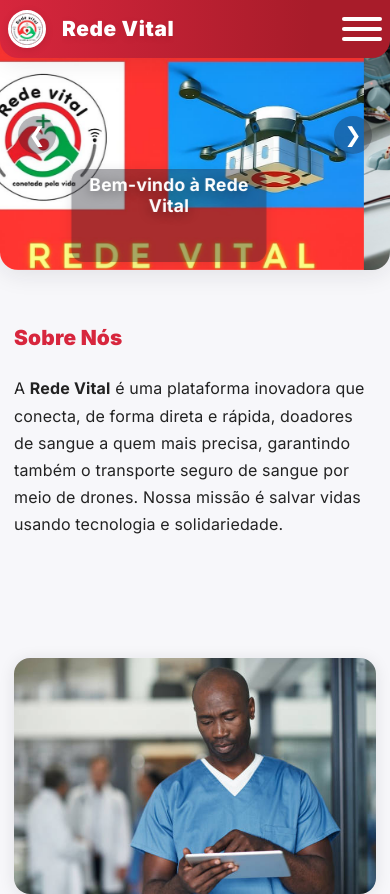
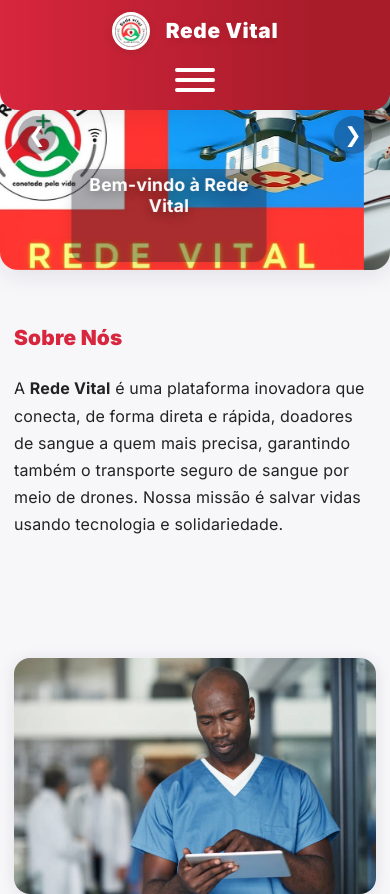
Before and after one commit to Tenshiroab/rede_vital, a plain HTML site: page index.html in a window 390 px wide. Shown: the top 894 px of the page. Drawn offline with Linux system fonts and the light colour scheme.

Commit message:
Update style.css

```diff
--- a/css/style.css
+++ b/css/style.css
@@ -808,6 +808,11 @@
     padding: 12px 2px;
     font-size: 0.98rem;
   }
+   header{
+    flex-direction: column;
+    gap: 12px;
+    padding: 12px 16px;
+  }
 }
 
 /* =========================
```
